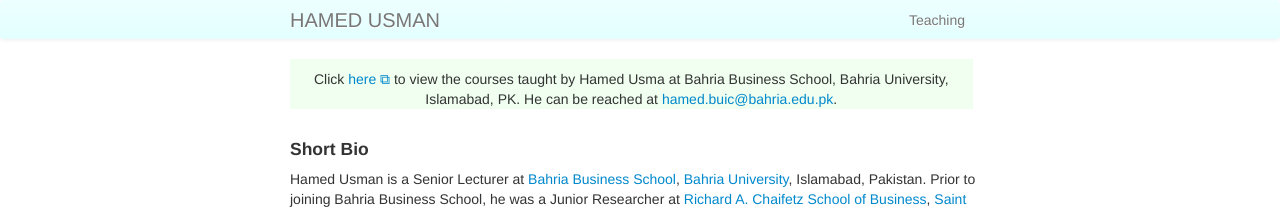
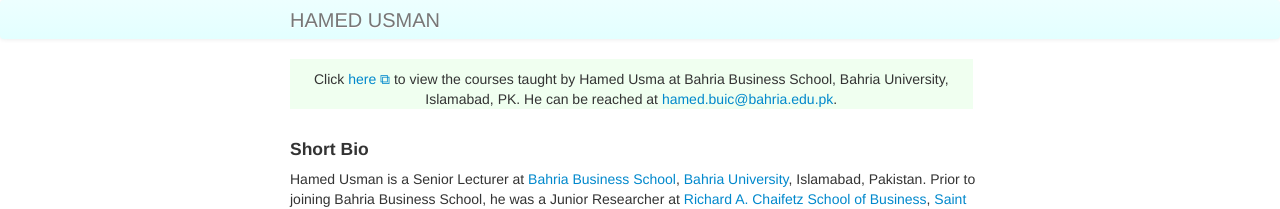
Before and after one commit to hamedusman/hamedusman.github.io, a Jekyll site: the page built from index.md, in a window 1280 px wide. Shown: the top 209 px of the page. Built offline with Jekyll 4.4.1, drawn with Linux system fonts in a browser that asks for light colours.

Commit message:
Update default.html

```diff
--- a/_includes/themes/twitter/default.html
+++ b/_includes/themes/twitter/default.html
@@ -38,7 +38,7 @@
             <!--<li><a href="http://hamedusman.github.io"><p class="hover-underline-animation">Home</p></a></li>-->
             <!--<li><a href="{{ BASE_PATH }}/assets/résumé.pdf" rel="noopener noreferrer" target="_blank"><p class="hover-underline-animation">Résumé</p></a></li>-->
             <!--<li><a href="/pages/research.html"><p class="hover-underline-animation">Research</p></a></li>-->
-            <li><a href="http://teaching101.github.io"><p class="hover-underline-animation">Teaching</p></a></li>
+            <!--<li><a href="http://teaching101.github.io"><p class="hover-underline-animation">Teaching</p></a></li>-->
             <!--<li><a href="/pages/awards.html"><p class="hover-underline-animation">Awards</p></a></li>-->
             <!--<li><a href="https://scholar.google.com/citations?hl=en&user=wVuB9pAAAAAJ" rel="noopener noreferrer" target="_blank"><p class="hover-underline-animation">Google Scholar</p></a></li>-->
             <!--<li><a href="https://linkedin.com/in/hamedusman" rel="noopener noreferrer" target="_blank"><p class="hover-underline-animation">LinkedIn</p></a></li>-->
```
